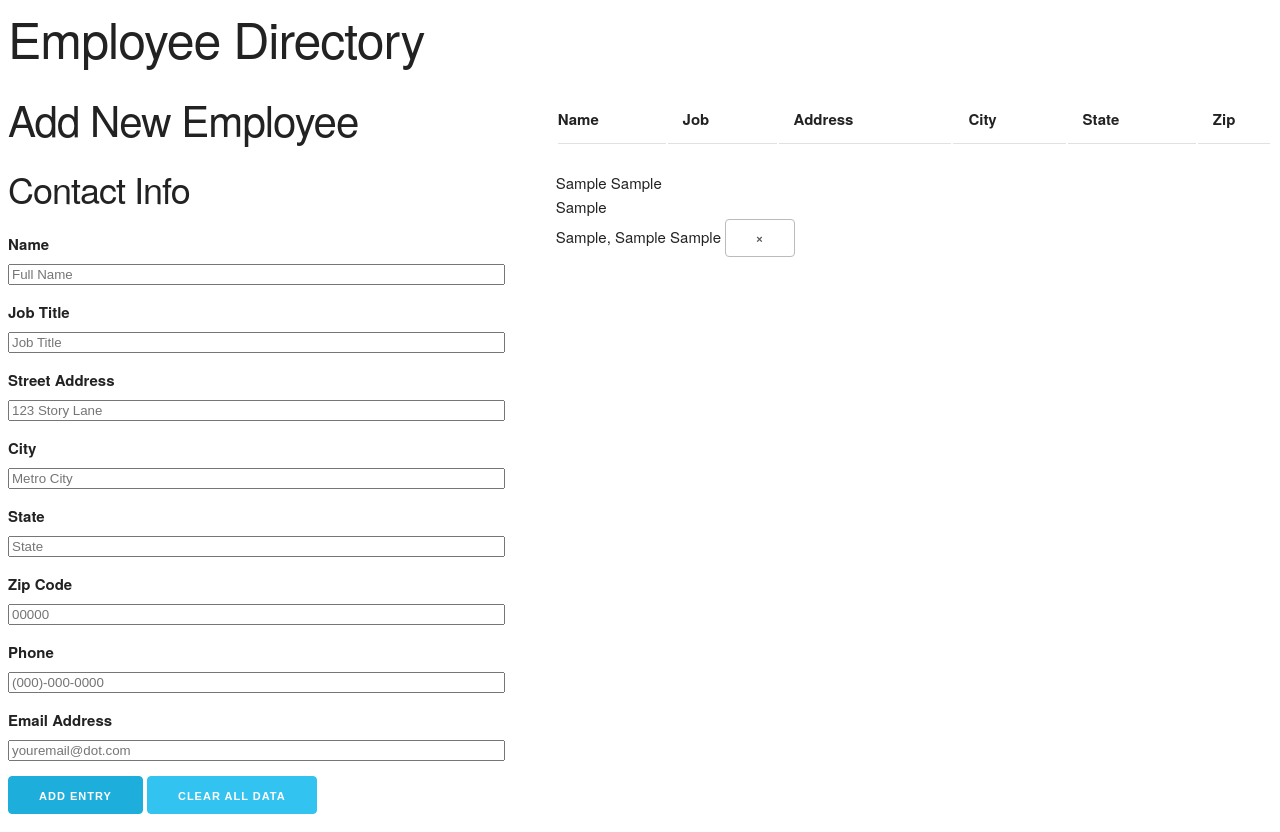
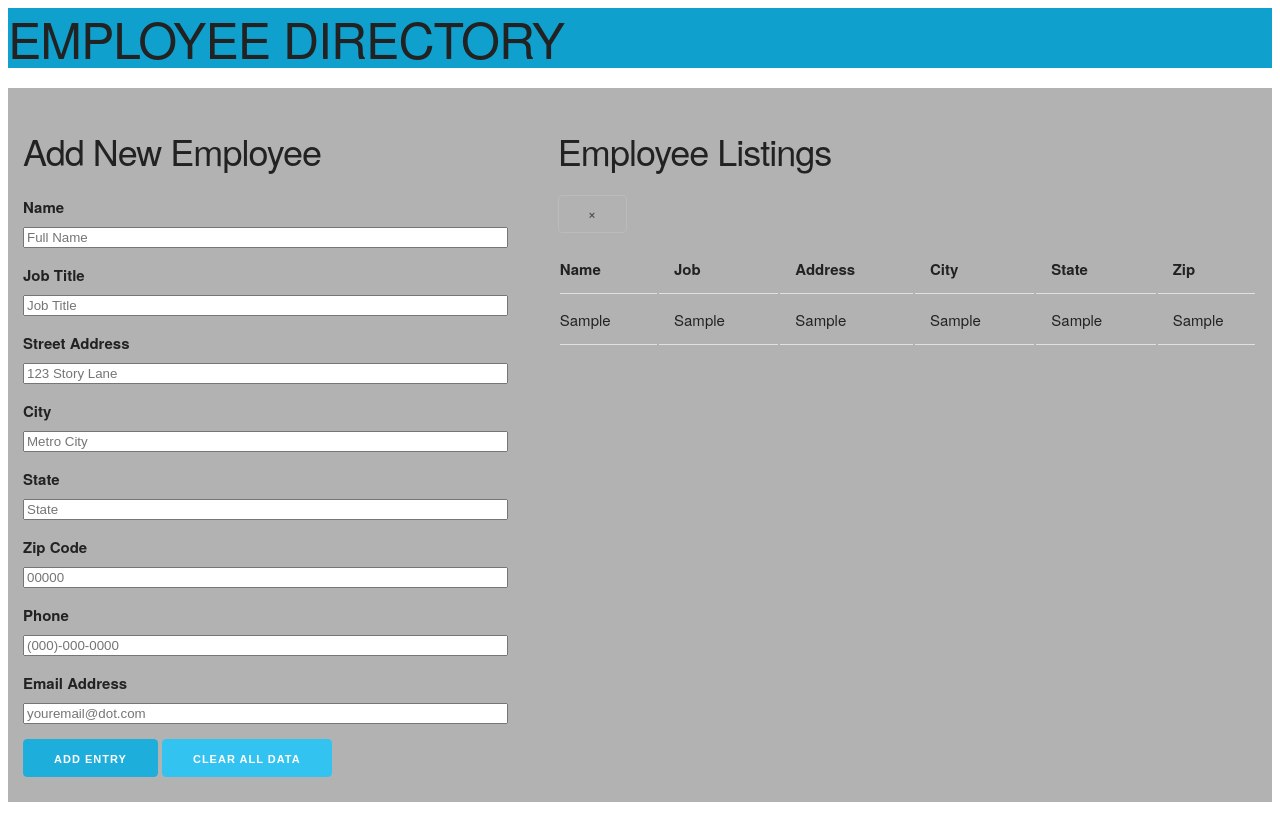
Before and after one commit to kayallday/Front-End_Web_Frameworks, a plain HTML site: page Brickel_Kelsey-Week2/index.html in a window 1280 px wide. Both pictures are taken after typing "Sample", "Sample", "Sample", "Sample", "Sample", "Sample" into the empty fields and a click on the button "ADD ENTRY". After the commit the page ends 810 px from the top, so only its background shows below. Drawn offline with Linux system fonts and the light colour scheme.

Commit message:
week 2 updates
week 2 updates

```diff
--- a/Brickel_Kelsey-Week2/css/styles.css
+++ b/Brickel_Kelsey-Week2/css/styles.css
@@ -1,5 +1,22 @@
+
+/* --------------- HEADER ----------------- */
+
+h1 {
+    background: #0FA0CE;
+    color: #222222;
+    text-transform: uppercase;
+}
 
 
+
+
+
+/* ---------------- MAIN CONTENT ------------------ */
+.mainContent {
+    background: #B2B2B2;
+    margin: 0 auto;
+    padding: 1em;
+}
 
 /* Button Styling */
 button.delete {
--- a/Brickel_Kelsey-Week2/index.html
+++ b/Brickel_Kelsey-Week2/index.html
@@ -13,12 +13,11 @@
        <h1>Employee Directory</h1>
    </header>
 
-   <div id="mainContent">
+   <div class="mainContent">
        <div class="row">
            <form>
                <div class="five columns">
-                   <h2>Add New Employee</h2>
-                   <h3>Contact Info</h3>
+                   <h3>Add New Employee</h3>
                    <label>Name</label>
                    <input class="u-full-width" name="name" ng-model="newAddress.name" placeholder="Full Name">
                    <label>Job Title</label>
@@ -44,6 +43,7 @@
    <!-- Display Employee info -->
 
                 <div class="seven columns">
+                    <h3>Employee Listings</h3>
                     <div ng-repeat="item in addresses track by $index">
                         <table class="u-full-width">
                             <thead>
@@ -56,15 +56,20 @@
                                     <th>Zip</th>
                                 </tr>
                             </thead>
+
+                            <tbody>
+
+                                <tr>
+                                    <td>{{item.name}}</td>
+                                    <td>{{item.job}}</td>
+                                    <td>{{item.address}}</td>
+                                    <td>{{item.city}}</td>
+                                    <td>{{item.state}}</td>
+                                    <td>{{item.zip}}</td>
+                                    <button class="delete" type="button" ng-click="removeMe($index)">&times;</button>
+                                </tr>
+                            </tbody>
                         </table>
-                    {{item.name}}
-                        {{item.job}}
-                        <br>
-                    {{item.address}}
-                        <br>
-                    {{item.city}}, {{item.state}} {{item.zip}}
-
-                        <button class="delete" type="button" ng-click="removeMe($index)">&times;</button>
                     </div>
                 </div>
        </div>
--- a/Brickel_Kelsey-Week2/js/dataService.js
+++ b/Brickel_Kelsey-Week2/js/dataService.js
@@ -14,8 +14,8 @@ angular.module("MyApp").service("DataService",function(){
     };
 
     this.saveAddress = function(pName,pJob,pAddress,pCity,pState,pZip){
-        var savedAdresses = {name: pName, job: pJob, address: pAddress, city: pCity, state: pState, zip: pZip };
-        addressArray.push(savedAdresses);
+        var savedAddresses = {name: pName, job: pJob, address: pAddress, city: pCity, state: pState, zip: pZip };
+        addressArray.push(savedAddresses);
         localStorage.setItem("addressesLS",JSON.stringify(addressArray));
     };
 
```
